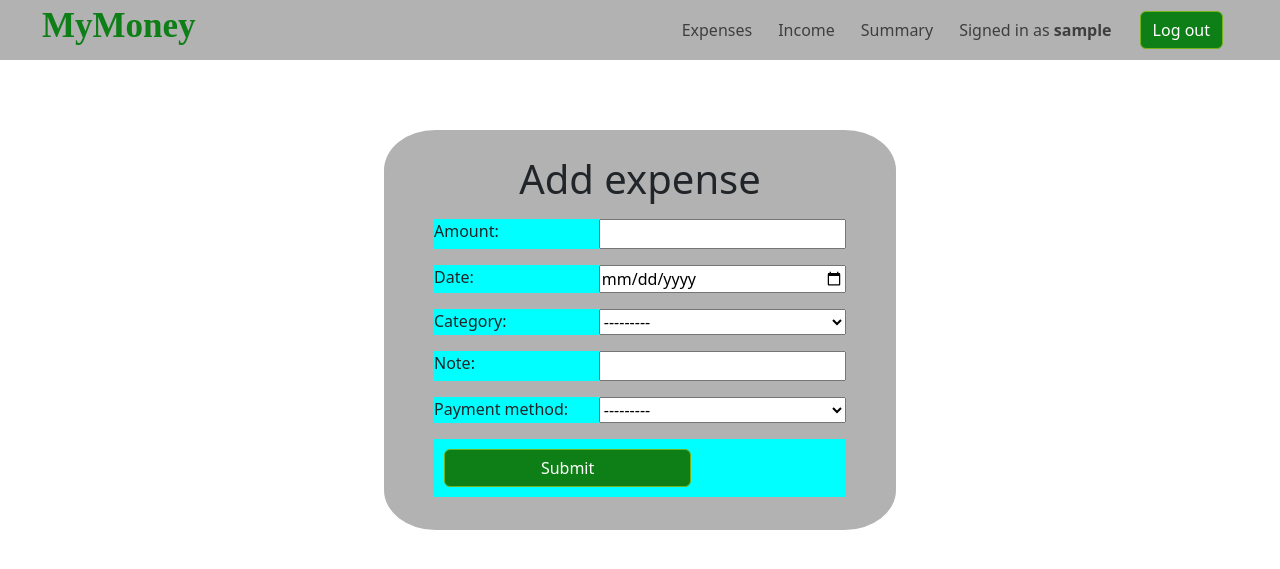
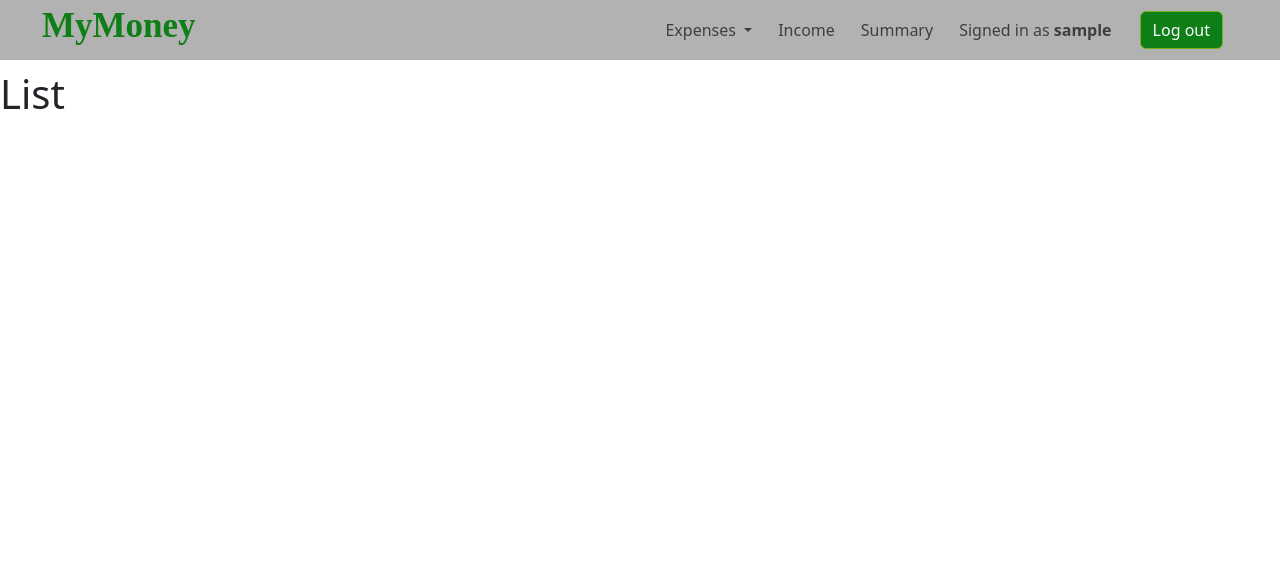
Before and after one commit to Franco-Postulka/MyMoney, a Django app: page /mymoney/ in a window 1280 px wide. Shown: the top 569 px of the page. Run offline with Django 5.2, Linux system fonts and the light colour scheme; the visitor is signed in with stand-in values (Sample User, id 1); data that the repository does not hold is empty.

Commit message:
Agregado de secciones y manejo con JS

```diff
--- /dev/null
+++ b/mymoney/static/mymoney/expense.js
@@ -0,0 +1,17 @@
+document.addEventListener('DOMContentLoaded',function(){
+    load_section('list')
+    document.querySelector('#list').addEventListener('click', () => load_section('list'));
+    document.querySelector('#add').addEventListener('click', () => load_section('add'));
+    document.querySelector('#analysis').addEventListener('click', () => load_section('analysis'));
+})
+
+function load_section(section){
+    hide_all_sections();
+    document.querySelector(`#${section}-div`).style.display = 'block';
+}
+
+function hide_all_sections(){
+    document.querySelector('#list-div').style.display = 'none';
+    document.querySelector('#add-div').style.display = 'none';
+    document.querySelector('#analysis-div').style.display = 'none';
+}
--- a/mymoney/static/mymoney/styles.css
+++ b/mymoney/static/mymoney/styles.css
@@ -1,3 +1,7 @@
+#main-container {
+  margin-top: 70px;
+}
+
 #brand {
   color: rgb(14, 126, 22) !important;
   font-size: 35px;
@@ -67,31 +71,65 @@ span {
   width: 100%;
 }
 
-@media (min-width: 700px) {
+@media (min-height: 700px) {
   .div-form {
-    margin: 70px 30%;
+    margin-top: 140px !important;
+  }
+}
+@media (max-height: 700px) {
+  .div-form {
+    margin-top: 100px !important;
+  }
+}
+@media (min-width: 1200px) {
+  .div-form {
+    margin: auto 30%;
+    padding: 25px 50px;
+  }
+}
+@media (max-width: 1200px) {
+  .div-form {
+    margin: auto 20%;
     padding: 25px 50px;
   }
 }
 @media (max-width: 700px) {
   .div-form {
-    margin: 70px 20%;
+    margin: auto 20%;
     padding: 25px 30px;
   }
 }
 @media (max-width: 500px) {
   .div-form {
-    margin: 90px 10%;
+    margin: auto 10%;
     padding: 25px 20px;
   }
 }
 #add div {
   display: flex;
   flex-direction: row;
-  background-color: aqua;
   justify-content: space-between;
 }
 #add div input, #add div select {
   width: 60%;
   align-items: end;
+  text-align: center;
+}
+#add div label {
+  font-weight: bold;
+}
+#add div:has(textarea) {
+  flex-direction: column;
+  align-items: center;
+}
+#add div:has(textarea) label {
+  margin-bottom: 10px;
+  text-align: center;
+  width: 100%;
+}
+#add div:has(textarea) textarea {
+  width: 100%;
+  padding: 10px;
+  text-align: left;
+  resize: none;
 }/*# sourceMappingURL=styles.css.map */
--- a/mymoney/static/mymoney/styles.scss
+++ b/mymoney/static/mymoney/styles.scss
@@ -1,6 +1,9 @@
 $mygreen: rgb(14, 126, 22);
 $mygrey: rgb(178, 178, 178);
 
+#main-container{
+    margin-top: 70px;
+}
 #brand{
     color: $mygreen !important;
     font-size: 35px;
@@ -62,21 +65,37 @@ span{
         }
     }
 }
-@media (min-width: 700px){
+@media (min-height: 700px){
     .div-form{
-        margin: 70px 30%;
+        margin-top: 140px !important;
+    }
+}
+@media (max-height: 700px){
+    .div-form{
+        margin-top: 100px !important;
+    }
+}
+@media (min-width: 1200px){
+    .div-form{
+        margin: auto 30%;
+        padding: 25px 50px;
+    }
+}
+@media (max-width: 1200px){
+    .div-form{
+        margin: auto 20%;
         padding: 25px 50px;
     }
 }
 @media (max-width: 700px){
     .div-form{
-        margin: 70px 20%;
+        margin: auto 20%;
         padding: 25px 30px;
     }
 }
 @media (max-width: 500px){
     .div-form{
-        margin: 90px 10%;
+        margin: auto 10%;
         padding: 25px 20px;
     }
 }
@@ -85,11 +104,29 @@ span{
     div{
         display: flex;
         flex-direction: row;
-        background-color: aqua;
         justify-content: space-between;
         input,select{
             width: 60%;
             align-items: end;
+            text-align: center;
+        }
+        label{
+            font-weight: bold;
+        }
+    }
+    div:has(textarea) {
+        flex-direction: column;
+        align-items: center;
+        label {
+            margin-bottom: 10px;
+            text-align: center;
+            width: 100%;
+        }
+        textarea {
+            width: 100%;
+            padding: 10px;
+            text-align: left;
+            resize: none;
         }
     }
 }
--- a/mymoney/templates/mymoney/index.html
+++ b/mymoney/templates/mymoney/index.html
@@ -1,21 +1,27 @@
 {% extends "mymoney/layout.html" %}
+{% load static %}
 
 {%block body%}
-<div id="expenses-list">
+<div id="list-div">
+    <h1>List</h1>
 </div>
 
+<div id="add-div">
     <div class="div-form" id="add">
         <form action="{% url 'index'%}" method="post">
             <h1>Add expense</h1>
             {% csrf_token %}
             {{ form }}
-        <div>
             <input type="submit" value="Submit" class="btn">
-        </div>
         </form>
         </form>
     </div>
+</div>
 
-<div id="expenses-analysis">
+<div id="analysis-div">
+    <h1>Analysis</h1>
 </div>
 {% endblock %}
+{% block script %}
+    <script src="{% static 'mymoney/expense.js' %}"></script>
+{% endblock %}
--- a/mymoney/templates/mymoney/layout.html
+++ b/mymoney/templates/mymoney/layout.html
@@ -8,9 +8,11 @@
         <link href="https://cdn.jsdelivr.net/npm/bootstrap@5.3.3/dist/css/bootstrap.min.css" rel="stylesheet" integrity="sha384-QWTKZyjpPEjISv5WaRU9OFeRpok6YctnYmDr5pNlyT2bRjXh0JMhjY6hW+ALEwIH" crossorigin="anonymous">
         <link href="{% static 'mymoney/styles.css' %}" rel="stylesheet">
         <script defer src="https://cdn.jsdelivr.net/npm/bootstrap@5.3.3/dist/js/bootstrap.bundle.min.js" integrity="sha384-YvpcrYf0tY3lHB60NNkmXc5s9fDVZLESaAA55NDzOxhy9GkcIdslK1eN7N6jIeHz" crossorigin="anonymous"></script>
+        {% block script %}
+        {% endblock %}
     </head>
 <body>
-    <nav class="navbar navbar-expand-lg bg-body-tertiary" id="navbar">
+    <nav class="navbar fixed-top navbar-expand-lg bg-body-tertiary" id="navbar">
         <div class="container-fluid">
         <h1 class="navbar-brand" id="brand">MyMoney</h1>
         <button class="navbar-toggler" type="button" data-bs-toggle="collapse" data-bs-target="#navbarTogglerDemo02" aria-controls="navbarTogglerDemo02" aria-expanded="false" aria-label="Toggle navigation">
@@ -18,9 +20,16 @@
         </button>
         <div class="collapse navbar-collapse" id="navbarTogglerDemo02">
             <ul class="navbar-nav me-auto mb-2 mb-lg-0">
-            <li class="nav-item">
-                <a class="nav-link" href="#">Expenses</a>
-            </li>
+                <li class="nav-item dropdown">
+                    <a class="nav-link dropdown-toggle" href="#" role="button" data-bs-toggle="dropdown" aria-expanded="false">
+                        Expenses
+                    </a>
+                    <ul class="dropdown-menu">
+                        <li><button class="dropdown-item" id="list">List of expenses</button></li>
+                        <li><button class="dropdown-item" id="add">Add expense</button></li>
+                        <li><button class="dropdown-item" id="analysis">Analysis</button></li>
+                    </ul>
+                </li>
             <li class="nav-item">
                 <a class="nav-link" href="#">Income</a>
             </li>
@@ -36,10 +45,10 @@
                 </li>
             {% endif %}
             </ul>
-        </div>
-        </div>
     </nav>
-{%block body%}
-{% endblock %}
+    <div id="main-container">
+        {%block body%}
+        {% endblock %}
+    </div>
 </body>
 </html>
--- a/mymoney/views.py
+++ b/mymoney/views.py
@@ -67,10 +67,10 @@ class NewTasksForm(forms.Form):
         attrs={
             'type': 'date',
         }
-    ))
-    category = forms.ModelChoiceField(queryset=ExpenseCategory.objects.all())
-    note = forms.CharField(max_length=125,required=False)
-    payment_method = forms.ModelChoiceField(queryset=PaymentMethod.objects.all())
+    ),required=True)
+    category = forms.ModelChoiceField(queryset=ExpenseCategory.objects.all(),required=False)
+    payment_method = forms.ModelChoiceField(queryset=PaymentMethod.objects.all(),required=False)
+    note = forms.CharField(widget=forms.Textarea(attrs={"rows":"2"}),required=False,max_length=125)
 
 def index(request):
     if request.user.is_authenticated:
```
Also changed, not shown: 1 other file. Lines whose indentation alone changed are shown as unchanged.
